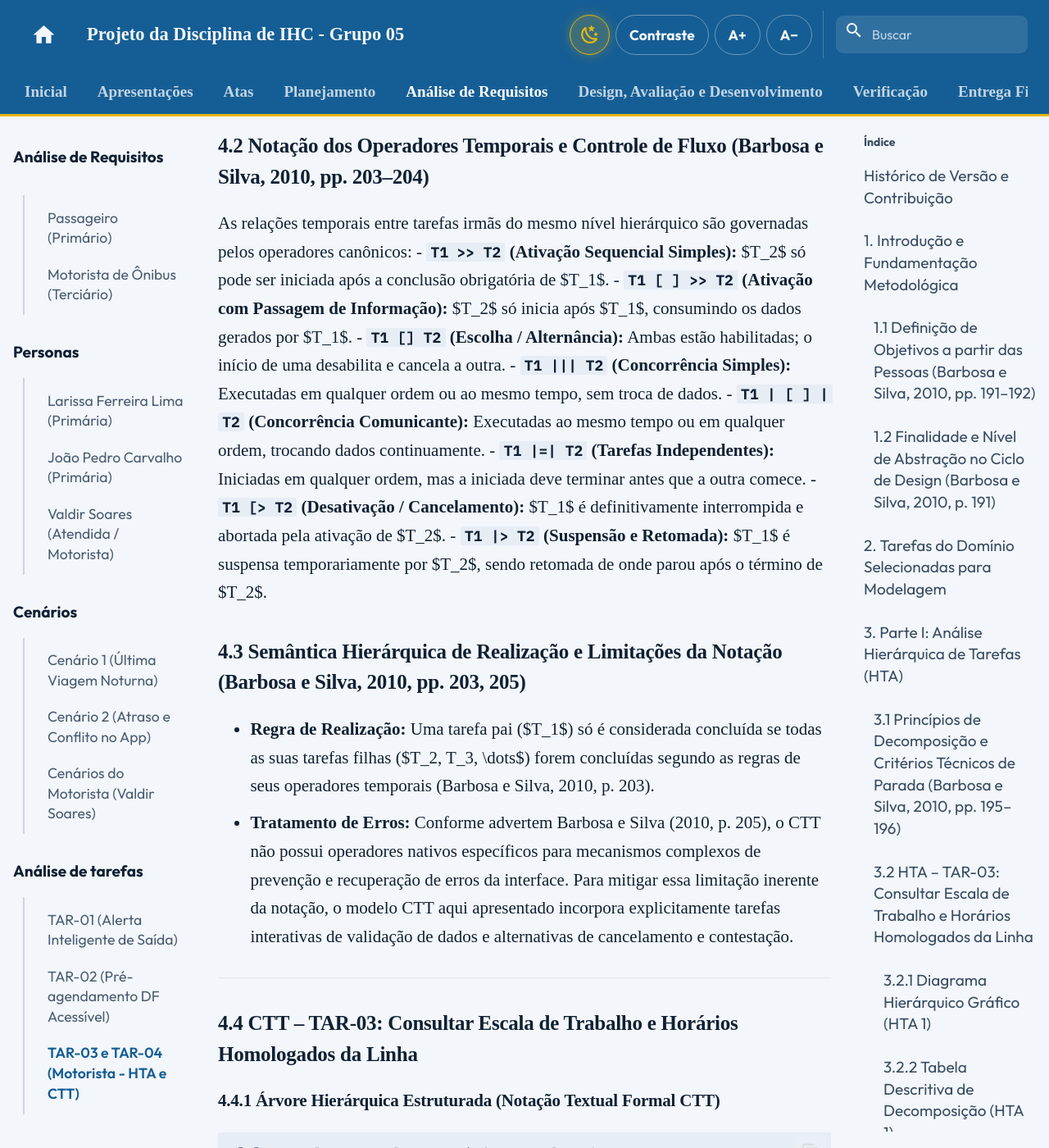
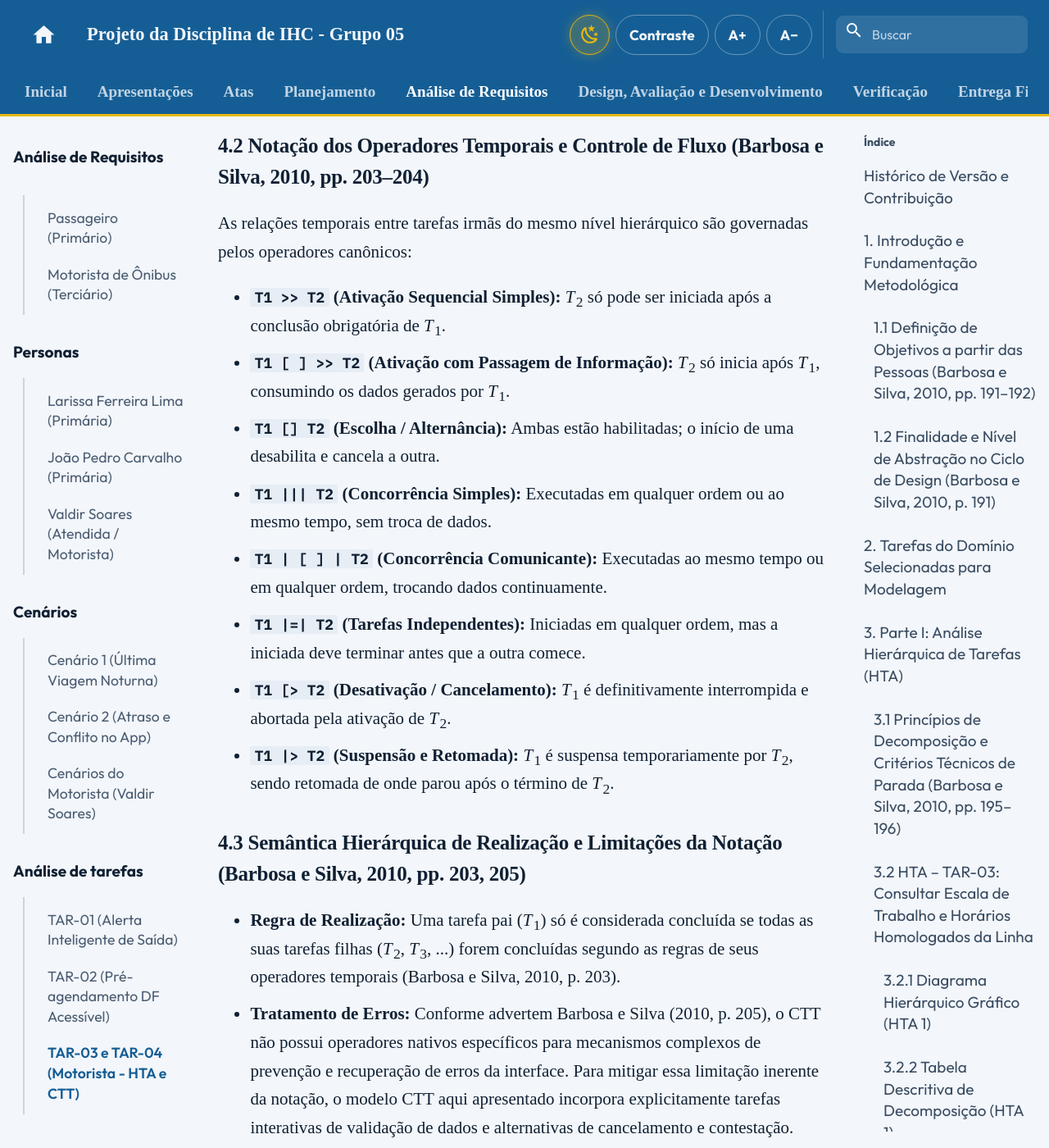
Before and after one commit to Interacao-Humano-Computador/2026.2-Grupo05, an MkDocs documentation site: the page built from docs/analise-de-requisitos/analise-de-tarefas/analise-hta-ctt-motorista.md, in a window 1280 px wide and 1400 px high, scrolled down 20386 px. Shown: the whole window at 82% size. Built offline with MkDocs 1.6.1 and Material for MkDocs 9.7.7, drawn with Linux system fonts in a browser that asks for light colours; comment, search, counter and statistics services are not loaded; some of the changed text lies outside the part shown.

Commit message:
fix(docs): corrige renderizacao de lista e formatacao matematica nos documentos de analise de tarefas

````diff
--- a/docs/analise-de-requisitos/analise-de-tarefas/analise-hta-ctt-motorista.md
+++ b/docs/analise-de-requisitos/analise-de-tarefas/analise-hta-ctt-motorista.md
@@ -292,18 +292,21 @@ Na notação CTT, cada nó da árvore é formalmente classificado em uma de quat
 ```
 
 ### 4.2 Notação dos Operadores Temporais e Controle de Fluxo (Barbosa e Silva, 2010, pp. 203–204)
+
 As relações temporais entre tarefas irmãs do mesmo nível hierárquico são governadas pelos operadores canônicos:
-- **`T1 >> T2` (Ativação Sequencial Simples):** $T_2$ só pode ser iniciada após a conclusão obrigatória de $T_1$.
-- **`T1 [ ] >> T2` (Ativação com Passagem de Informação):** $T_2$ só inicia após $T_1$, consumindo os dados gerados por $T_1$.
+
+- **`T1 >> T2` (Ativação Sequencial Simples):** *T*<sub>2</sub> só pode ser iniciada após a conclusão obrigatória de *T*<sub>1</sub>.
+- **`T1 [ ] >> T2` (Ativação com Passagem de Informação):** *T*<sub>2</sub> só inicia após *T*<sub>1</sub>, consumindo os dados gerados por *T*<sub>1</sub>.
 - **`T1 [] T2` (Escolha / Alternância):** Ambas estão habilitadas; o início de uma desabilita e cancela a outra.
 - **`T1 ||| T2` (Concorrência Simples):** Executadas em qualquer ordem ou ao mesmo tempo, sem troca de dados.
 - **`T1 | [ ] | T2` (Concorrência Comunicante):** Executadas ao mesmo tempo ou em qualquer ordem, trocando dados continuamente.
 - **`T1 |=| T2` (Tarefas Independentes):** Iniciadas em qualquer ordem, mas a iniciada deve terminar antes que a outra comece.
-- **`T1 [> T2` (Desativação / Cancelamento):** $T_1$ é definitivamente interrompida e abortada pela ativação de $T_2$.
-- **`T1 |> T2` (Suspensão e Retomada):** $T_1$ é suspensa temporariamente por $T_2$, sendo retomada de onde parou após o término de $T_2$.
+- **`T1 [> T2` (Desativação / Cancelamento):** *T*<sub>1</sub> é definitivamente interrompida e abortada pela ativação de *T*<sub>2</sub>.
+- **`T1 |> T2` (Suspensão e Retomada):** *T*<sub>1</sub> é suspensa temporariamente por *T*<sub>2</sub>, sendo retomada de onde parou após o término de *T*<sub>2</sub>.
 
 ### 4.3 Semântica Hierárquica de Realização e Limitações da Notação (Barbosa e Silva, 2010, pp. 203, 205)
-- **Regra de Realização:** Uma tarefa pai ($T_1$) só é considerada concluída se todas as suas tarefas filhas ($T_2, T_3, \dots$) forem concluídas segundo as regras de seus operadores temporais (Barbosa e Silva, 2010, p. 203).
+
+- **Regra de Realização:** Uma tarefa pai (*T*<sub>1</sub>) só é considerada concluída se todas as suas tarefas filhas (*T*<sub>2</sub>, *T*<sub>3</sub>, ...) forem concluídas segundo as regras de seus operadores temporais (Barbosa e Silva, 2010, p. 203).
 - **Tratamento de Erros:** Conforme advertem Barbosa e Silva (2010, p. 205), o CTT não possui operadores nativos específicos para mecanismos complexos de prevenção e recuperação de erros da interface. Para mitigar essa limitação inerente da notação, o modelo CTT aqui apresentado incorpora explicitamente tarefas interativas de validação de dados e alternativas de cancelamento e contestação.
 
 ---
````
Also changed, not shown: other parts of docs/analise-de-requisitos/analise-de-tarefas/analise-hta-ctt-motorista.md (+1 -1 lines), docs/analise-de-requisitos/analise-de-tarefas/index.md (+1 -1 lines).
